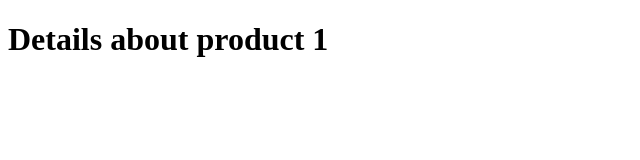
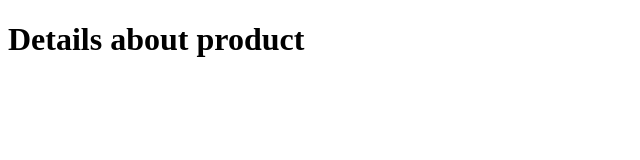
Before and after one commit to korbosit/next-js_routing, a Next.js app: page /products/1 in a window 1280 px wide. Shown: the top 160 px of the page, without its empty margins (0-640 px from the left). Built offline with nearby package versions, Linux system fonts and the light colour scheme.

Commit message:
8_Nested_Dynamic_Routes

```diff
--- a/src/app/products/[productid]/page.tsx
+++ b/src/app/products/[productid]/page.tsx
@@ -1,7 +1,9 @@
 export default function ProductDetails({
     params,
 }: {
-    params: { productid: string };
+    params: {
+        productId: string;
+    };
 }) {
-    return <h1>Details about product {params.productid}</h1>;
+    return <h1>Details about product {params.productId}</h1>;
 }
```
Also changed, not shown: src/app/products/[productid]/reviews/[reviewId]/page.tsx (added, +14 -0 lines).
